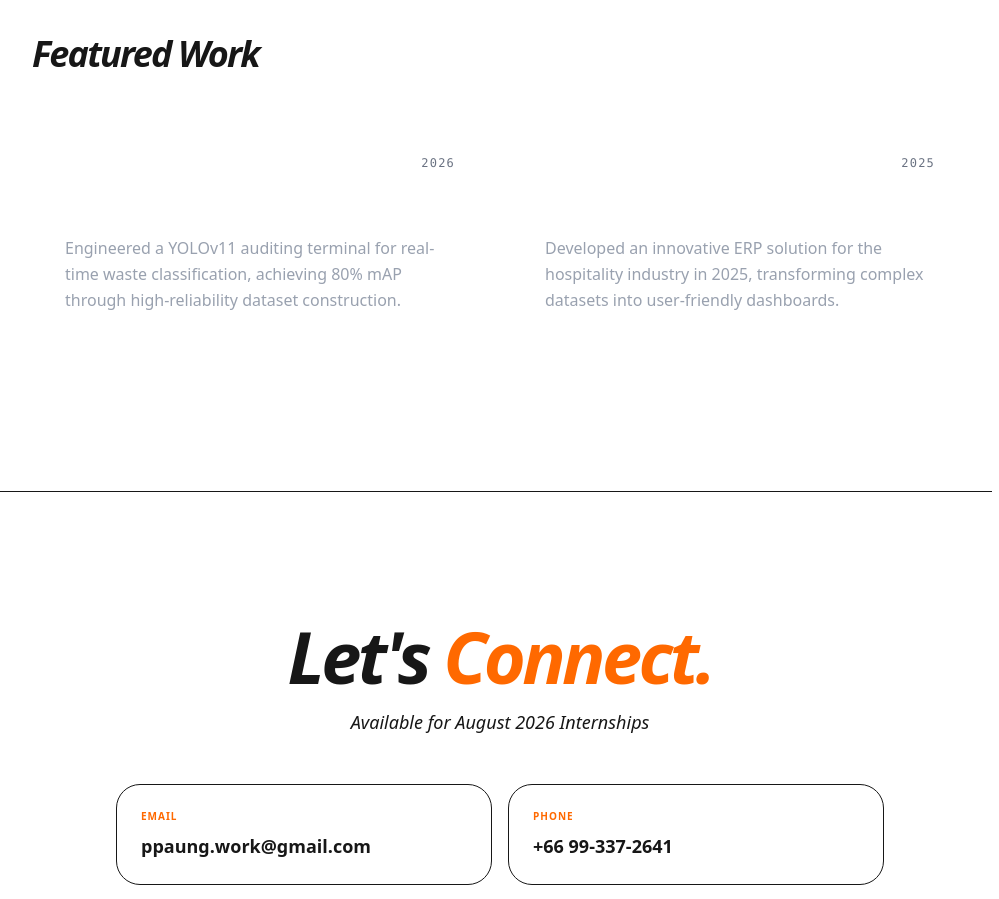
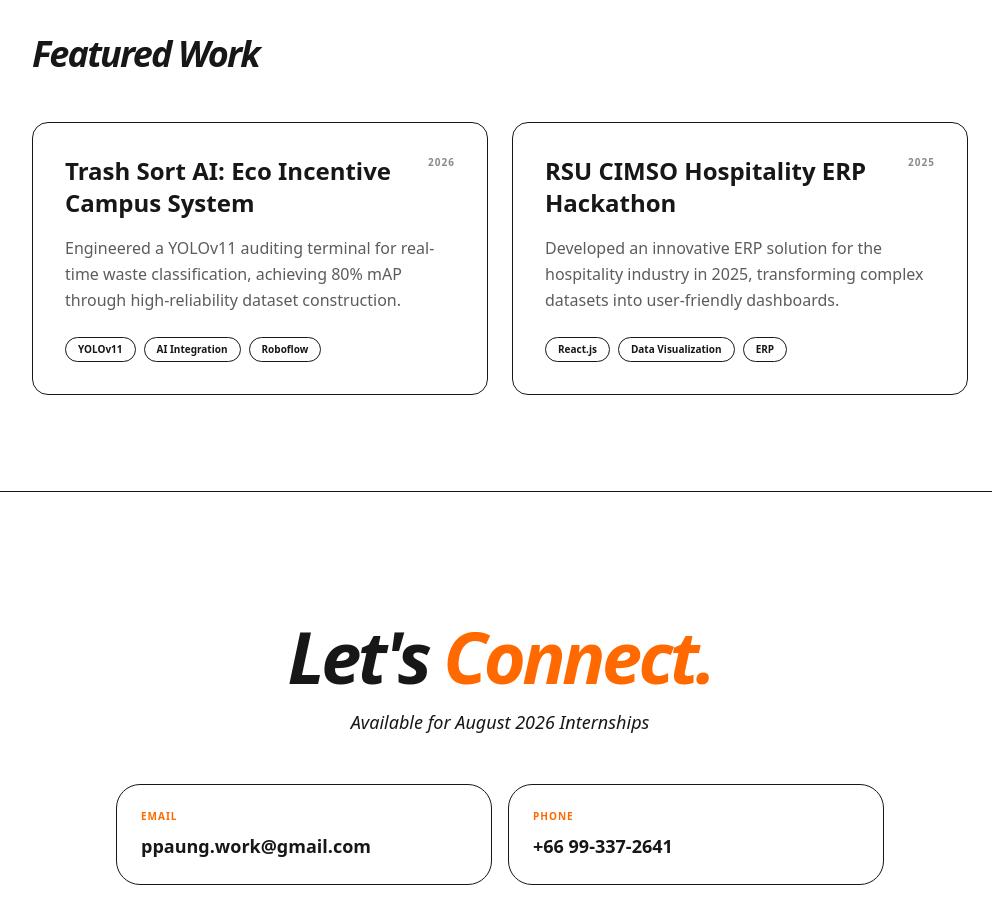
Before and after one commit to cherithbee/my-portfolio, a Next.js app: page / in a window 1280 px wide. Shown: the part 2620-3519 px from the top of the page, without its empty margins (224-1223 px from the left). Built offline with nearby package versions, Linux system fonts and the light colour scheme.

Commit message:
fix: final project card visibility for light mode

```diff
--- a/components/ProjectCard.tsx
+++ b/components/ProjectCard.tsx
@@ -10,25 +10,27 @@ interface ProjectProps {
 
 export default function ProjectCard({ project }: any) {
   return (
-    <div className="group relative p-8 rounded-2xl bg-white/5 border border-white/10 hover:border-orange-500/50 transition-all duration-300 backdrop-blur-sm">
+    <div className="group relative p-8 rounded-2xl bg-foreground/[0.03] border border-foreground/10 hover:border-orange-500/50 transition-all duration-300 backdrop-blur-sm">
       <div className="flex justify-between items-start mb-4">
-        <h3 className="text-2xl font-bold text-white group-hover:text-orange-400 transition-colors">
+        <h3 className="text-xl md:text-2xl font-bold text-foreground transition-colors group-hover:text-orange-500">
           {project.title}
         </h3>
-        {/* WE REMOVED THE HARDCODED 2026 HERE */}
-        <span className="text-xs font-mono text-gray-500 uppercase tracking-widest">
-          {project.year ?? "2026"}
+        <span className="text-[10px] uppercase tracking-widest text-foreground opacity-50 font-bold">
+          {project.year}
         </span>
       </div>
 
-      <p className="text-gray-400 mb-6 leading-relaxed">
+      <p className="text-foreground opacity-70 text-sm md:text-base leading-relaxed mb-6">
         {project.description}
       </p>
 
       <div className="flex flex-wrap gap-2">
-        {/* Changed 'tech' to 'tags' to match your PROJECTS_DATA in page.tsx */}
         {(project.tags ?? []).map((t: string) => (
-          <span key={t} className="px-3 py-1 bg-white/10 text-white text-[10px] font-medium rounded-full border border-white/5">
+          <span
+            key={t}
+            /* Changed from bg-white/10 to bg-foreground/10 and text-white to text-foreground */
+            className="px-3 py-1 bg-foreground/[0.05] text-foreground text-[10px] font-bold rounded-full border border-foreground/10"
+          >
             {t}
           </span>
         ))}
```
